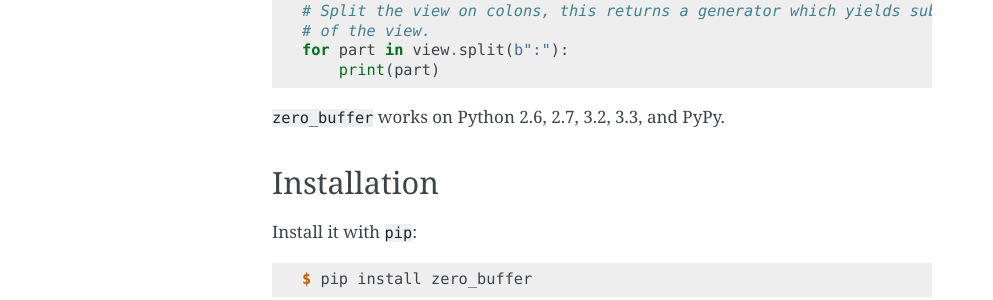
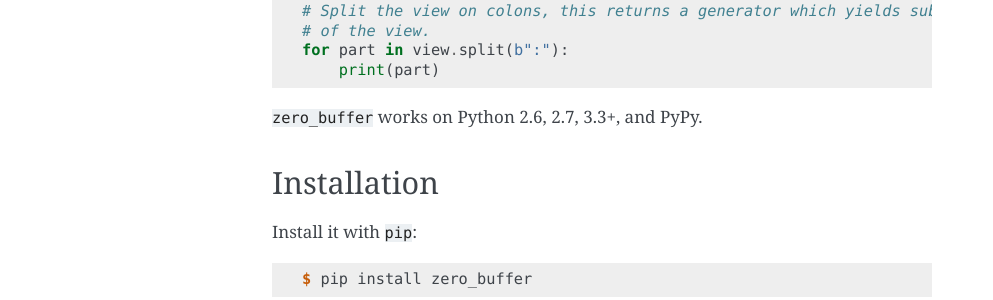
Before and after one commit to alex/zero_buffer, a Sphinx documentation site: the page built from docs/index.rst, in a window 1280 px wide. Shown: the part 354-654 px from the top of the page, without its empty margins (148-1141 px from the left). Built offline with Sphinx 7.4.7, drawn with Linux system fonts in a browser that asks for light colours.

```diff
--- a/README.rst
+++ b/README.rst
@@ -25,6 +25,6 @@ byte-buffer for Python.
     for part in view.split(b":"):
         print(part)
 
-``zero_buffer`` works on Python 2.6, 2.7, 3.2, 3.3, and PyPy.
+``zero_buffer`` works on Python 2.6, 2.7, 3.3+, and PyPy.
 
 .. _`Documentation`: https://zero-buffer.readthedocs.io/en/latest/
--- a/docs/index.rst
+++ b/docs/index.rst
@@ -20,7 +20,7 @@ byte-buffer for Python.
     for part in view.split(b":"):
         print(part)
 
-``zero_buffer`` works on Python 2.6, 2.7, 3.2, 3.3, and PyPy.
+``zero_buffer`` works on Python 2.6, 2.7, 3.3+, and PyPy.
 
 Installation
 ------------
```
Also changed, not shown: .travis.yml, 1 other file.
